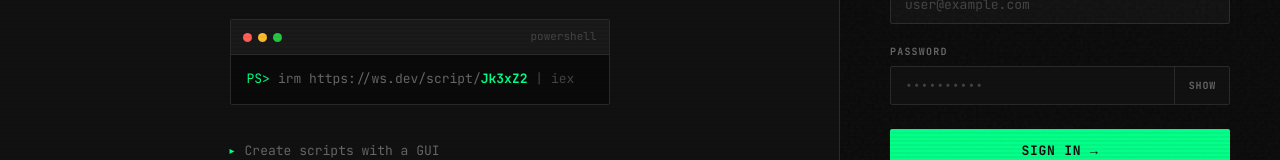
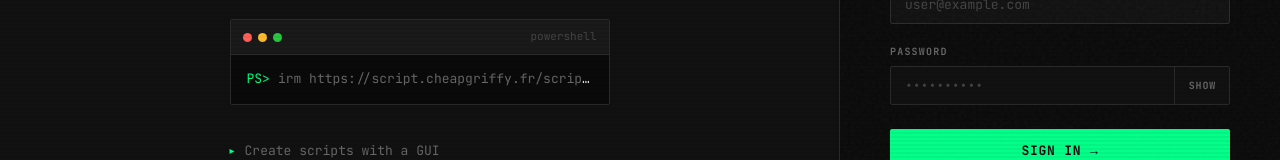
Before and after one commit to cheapgriffy/Winget-Serv-UI, a Vue app: page /login in a window 1280 px wide. Shown: the part 360-520 px from the top of the page. Built offline with nearby package versions, Linux system fonts and the light colour scheme; no server answers.

Commit message:
fix: Changed showcased code snippet on login page
Wrong domain name inside of the login example.

```diff
--- a/src/views/LoginView.vue
+++ b/src/views/LoginView.vue
@@ -20,7 +20,7 @@
           </div>
           <div class="code-body">
             <span class="code-prompt">PS&gt;</span>
-            <span class="code-cmd">irm https://ws.dev/script/<span class="code-highlight">Jk3xZ2</span></span>
+            <span class="code-cmd">irm https://script.cheapgriffy.fr/script/<span class="code-highlight">Jk3xZ2</span></span>
             <span class="code-op"> | iex</span>
           </div>
         </div>
```
